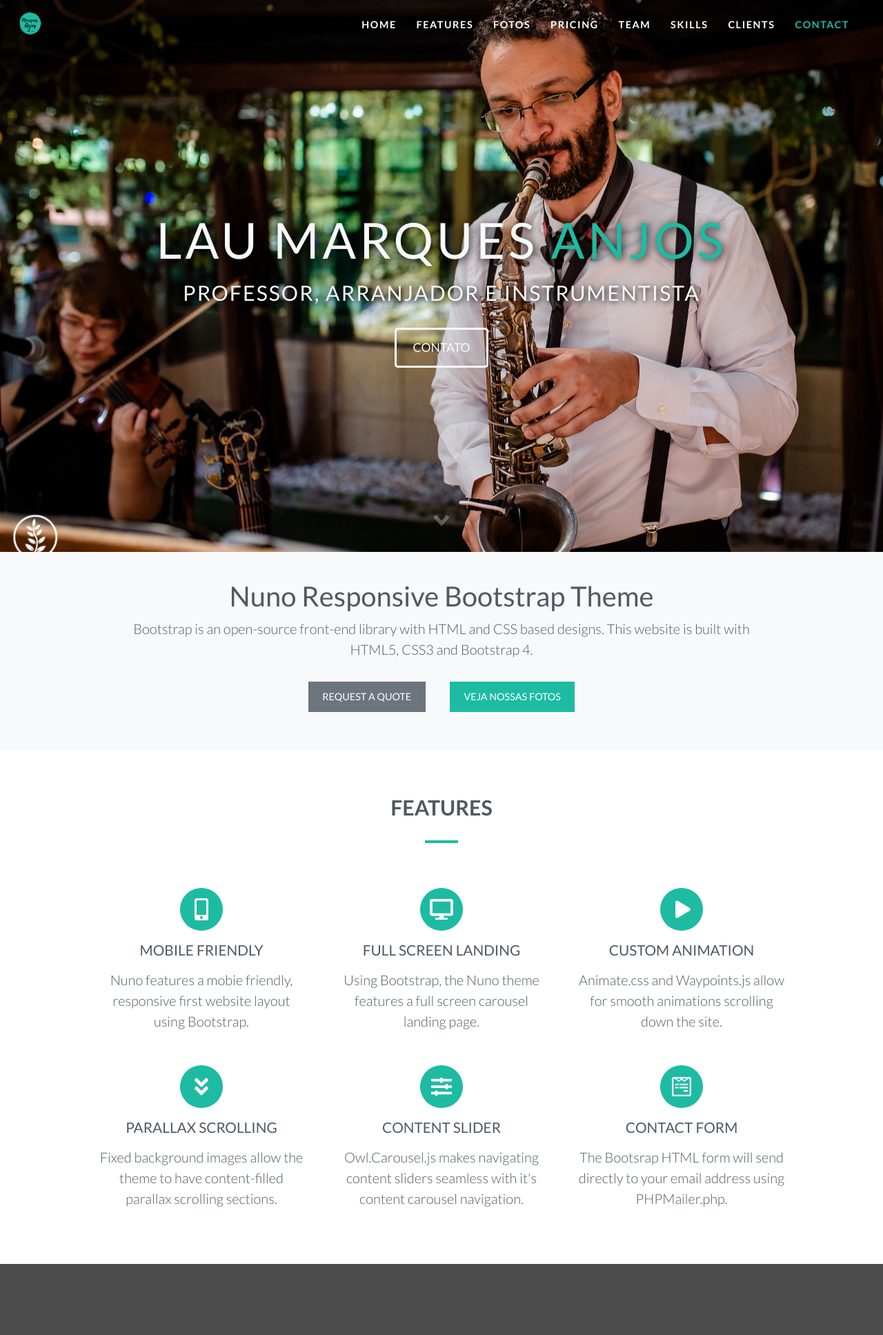
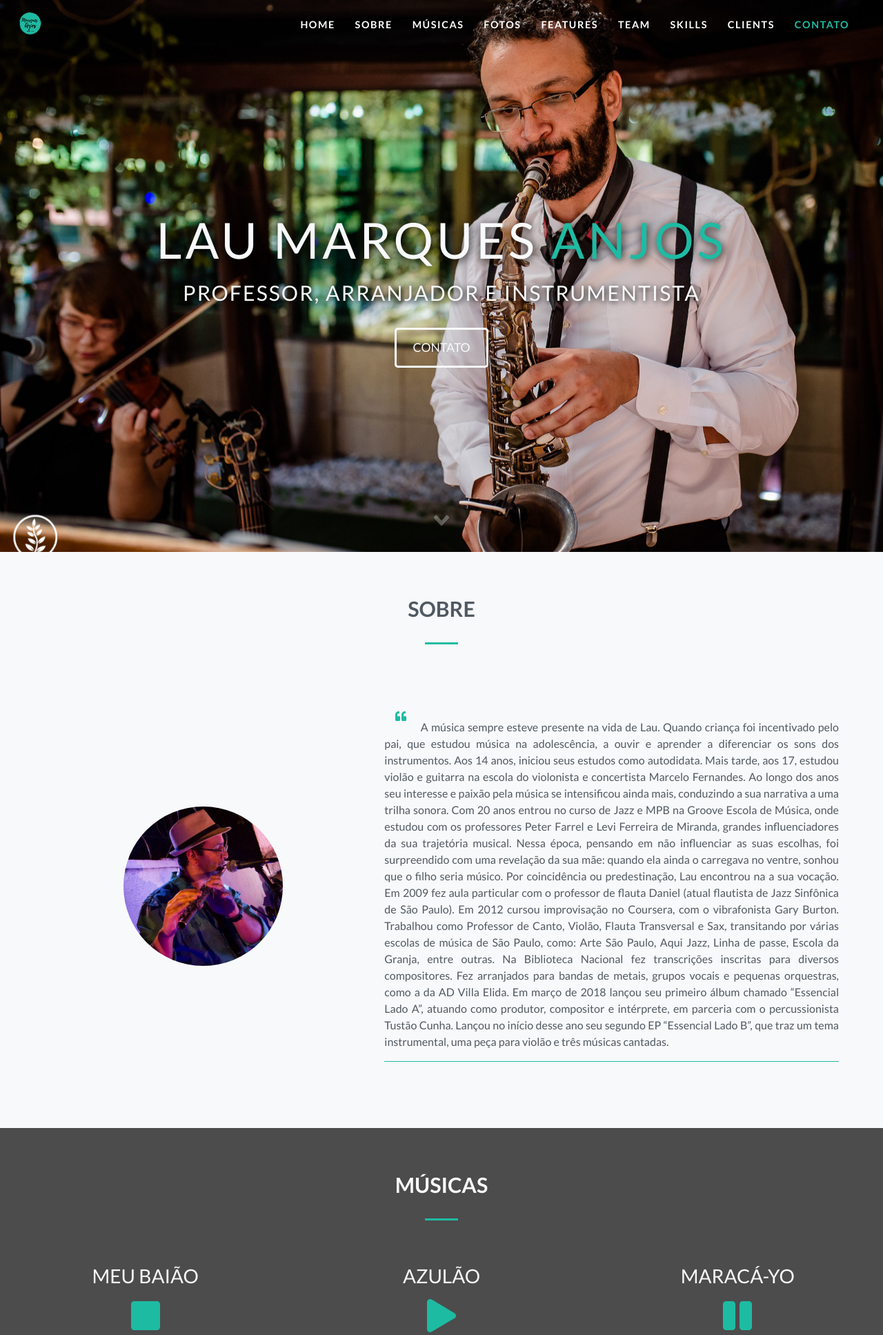
Before and after one commit to brunosilveiradosanjos/lau-bootstrap, a PHP site: page / in a window 1280 px wide. Shown: the top 1935 px of the page at 69% size. Run offline with PHP 8.4, Linux system fonts and the light colour scheme; some libraries are stand-ins or nearby versions.

Commit message:
checkpoint

```diff
--- a/css/style.css
+++ b/css/style.css
@@ -158,6 +158,61 @@ a.btn,
    opacity: 0.8;
 }
 
+/*============= SOBRE SECTION =============*/
+
+.sobre img {
+   border-radius: 50%;
+   transition: transform 0.3s ease;
+   max-width: 50%;
+   margin: 0 auto;
+   display: block;
+}
+.sobre img:hover {
+   transform: scale(0.9);
+}
+blockquote .svg-inline--fa {
+   margin: 1rem;
+   color: #1ebba3;
+}
+.sobre-hr {
+   border-top: 0.1rem solid #22bba3;
+}
+hr {
+   opacity: 1 !important;
+   background-color: none !important;
+}
+
+/*============= MUSICAS SECTION =============*/
+
+.musica a {
+   color: #1ebba3;
+   margin-bottom: 0.6rem;
+}
+.musica-dark {
+   background-color: rgba(0, 0, 0, 0.7);
+   padding: 3rem 0.5rem;
+   z-index: 1000;
+}
+.musica-fixed-dark {
+   background-image: url("../img/fixed/lau-sax.jpg");
+   position: fixed;
+   height: 100%;
+   width: 100%;
+   background-size: cover;
+   background-position: center center;
+   -webkit-transform: translateZ(0);
+   transform: translateZ(0);
+   will-change: transform;
+   z-index: -1;
+   top: 0;
+   left: 0;
+   display: table;
+}
+
+.lead {
+   font-size: 1.1rem;
+}
+
 /*============= FEATURES SECTION =============*/
 
 .btn-sm {
@@ -251,7 +306,7 @@ h3.heading {
 
 /*============= PRICING SECTION =============*/
 
-.pricing-column {
+/* .pricing-column {
    background-color: white;
    height: 100%;
    padding: 1.6rem;
@@ -281,7 +336,7 @@ h3.heading {
    right: -2.8rem;
    top: 1.5rem;
    box-shadow: 0 0 0.2rem rgba(0, 0, 0, 0.25);
-}
+} */
 
 /*============= TEAM SECTION FIXED BG IMG LIGHT =============*/
 
@@ -329,7 +384,7 @@ ul.social {
    list-style: none;
    padding: 0;
    margin: 0;
-   font-size: 1.5rem;
+   font-size: 1.7rem;
 }
 ul.social li {
    display: inline;
--- a/index.html
+++ b/index.html
@@ -48,14 +48,20 @@
 							<a href="#home" class="nav-link">Home</a>
 						</li>
 						<li class="nav-item">
-							<a href="#features" class="nav-link">Features</a>
+							<a href="#sobre" class="nav-link">Sobre</a>
+						</li>
+						<li class="nav-item">
+							<a href="#musicas" class="nav-link">Músicas</a>
 						</li>
 						<li class="nav-item">
 							<a href="#fotos" class="nav-link">Fotos</a>
 						</li>
 						<li class="nav-item">
+							<a href="#features" class="nav-link">Features</a>
+						</li>
+						<!-- <li class="nav-item">
 							<a href="#pricing" class="nav-link">Pricing</a>
-						</li>
+						</li> -->
 						<li class="nav-item">
 							<a href="#team" class="nav-link">Team</a>
 						</li>
@@ -66,7 +72,7 @@
 							<a href="#clients" class="nav-link">Clients</a>
 						</li>
 						<li class="nav-item">
-							<a href="#contact" class="nav-link">Contact</a>
+							<a href="#contato" class="nav-link">Contato</a>
 						</li>
 					</ul>
 				</div>
@@ -90,7 +96,7 @@
 				data-delay=".6s">Lau Marques <span class="text-nuno">Anjos</span></h1>
 			<h3 class="os-animation" data-animation="animate__animated animate__fadeInUp" data-delay=".8s">Professor,
 				arranjador e instrumentista</h3>
-			<a href="#contact" class="btn btn-outline-light btn-lg os-animation"
+			<a href="#contato" class="btn btn-outline-light btn-lg os-animation"
 				data-animation="animate__animated animate__fadeInUp" data-delay="1s">Contato</a>
 
 		</div>
@@ -107,6 +113,277 @@
 	</div>
 	<!-- End Home Section -->
 
+	<!-- Start Sobre Section -->
+	<div id="sobre" class="offset">
+
+		<div class="row py-5 bg-light">
+
+			<div class="col-12 os-animation" data-animation="animate__animated animate__fadeInUp">
+				<h3 class="heading">Sobre</h3>
+				<div class="heading-underline"></div>
+			</div>
+
+			<div class="col-12 px-xl-5 os-animation" data-animation="animate__animated animate__fadeInUp">
+				<div class="row sobre px-3 px-md-4">
+					<div class="col-lg-5 my-auto">
+						<img src="img/clients/client4.jpg" alt="">
+					</div>
+					<div class="col-lg-7">
+						<blockquote class="text-justify">
+							<i class="fas fa-quote-left"></i>
+							A música sempre esteve presente na vida de Lau. Quando criança foi incentivado pelo pai, que
+							estudou música na adolescência, a ouvir e aprender a diferenciar os sons dos instrumentos.
+							Aos 14 anos, iniciou seus estudos como autodidata. Mais tarde, aos 17, estudou violão e
+							guitarra na escola do violonista e concertista Marcelo Fernandes. Ao longo dos anos seu
+							interesse e paixão pela música se intensificou ainda mais, conduzindo a sua narrativa a uma
+							trilha sonora. Com 20 anos entrou no curso de Jazz e MPB na Groove Escola de Música, onde
+							estudou com os professores Peter Farrel e Levi Ferreira de Miranda, grandes influenciadores
+							da sua trajetória musical. Nessa época, pensando em não influenciar as suas escolhas, foi
+							surpreendido com uma revelação da sua mãe: quando ela ainda o carregava no ventre, sonhou
+							que o filho seria músico. Por coincidência ou predestinação, Lau encontrou na a sua vocação.
+							Em 2009 fez aula particular com o professor de flauta Daniel (atual flautista de Jazz
+							Sinfônica de São Paulo). Em 2012 cursou improvisação no Coursera, com o vibrafonista Gary
+							Burton. Trabalhou como Professor de Canto, Violão, Flauta Transversal e Sax, transitando por
+							várias escolas de música de São Paulo, como: Arte São Paulo, Aqui Jazz, Linha de passe,
+							Escola da Granja, entre outras. Na Biblioteca Nacional fez transcrições inscritas para
+							diversos compositores. Fez arranjados para bandas de metais, grupos vocais e pequenas
+							orquestras, como a da AD Villa Elida. Em março de 2018 lançou seu primeiro álbum chamado
+							“Essencial Lado A”, atuando como produtor, compositor e intérprete, em parceria com o
+							percussionista Tustão Cunha. Lançou no início desse ano seu segundo EP “Essencial Lado B”,
+							que traz um tema instrumental, uma peça para violão e três músicas cantadas.
+							<hr class="sobre-hr">
+							<!-- <cite>&#8212; Anjos, Lau Marques</cite> -->
+						</blockquote>
+					</div>
+				</div>
+			</div> <!-- End Column -->
+
+		</div> <!-- End Row -->
+
+	</div>
+	<!-- End of Sobre Section -->
+
+	<!-- Start Musicas Section -->
+	<div id="musicas" class="offset">
+		<!-- Start Fixed BG IMG Dark -->
+		<div class="fixed">
+
+			<div class="row musica-dark text-light text-center">
+
+				<div class="col-12 os-animation" data-animation="animate__animated animate__fadeInUp">
+					<h3 class="heading">Músicas</h3>
+					<div class="heading-underline"></div>
+				</div>
+
+				<div class="col-md-4 os-animation" data-animation="animate__animated animate__fadeInLeft">
+					<h3>MEU BAIÃO</h3>
+					<div class="musica py-2">
+						<a href="https://open.spotify.com/track/48lDbkBnI64vcvaD7GRQiZ?si=oDHV95YlR2OzQCuQAi_kdA"
+							target="_blank" class="fa-layers fa-3x">
+							<i class="fa fa-stop"></i>
+						</a>
+					</div>
+					<p class="lead text-justify">Tem como base o Baião, ritmo nordestino difundido principalmente pelo
+						pernambucano
+						Luiz Gonzaga. Esta música apresenta uma variação em ritmo de choro e leva esse nome devido a
+						influência de Lau pela música nordestina e pelo choro paulistano de grandes nomes, tais como:
+						Adoniran Barbosa e Demônios da garoa.</p>
+				</div>
+
+				<div class="col-md-4 os-animation" data-animation="animate__animated animate__fadeInUp">
+					<h3>AZULÃO</h3>
+					<div class="musica py-2">
+						<a href="https://open.spotify.com/track/6TB1ZyyYKGqKnqy5NLROXa?si=3W59YDVzRaKPnnbbiW_aGg"
+							target="_blank" class="fa-layers fa-3x">
+							<i class="fa fa-play"></i>
+						</a>
+					</div>
+					<p class="lead text-justify">Tema composto pelo seu amigo Tustão Cunha. Inicialmente seria no ritmo
+						de Capoeira,
+						mas ao tocá-lo Lau sentiu o ritmo parecido com o da "Banda de pífano de Caruaru", que trabalha
+						somente com percussão e pífanos, de sonoridade muito peculiar. Então, Lau montou o arranjo para
+						duas flautas e a gravou com um pífano original de Caruaru, presente dado a ele pela sua irmã
+						Lilian.</p>
+				</div>
+
+				<div class="col-md-4 os-animation" data-animation="animate__animated animate__fadeInRight">
+					<h3>MARACÁ-YO</h3>
+					<div class="musica py-2">
+						<a href="https://open.spotify.com/track/49hGREqWJczh80xIrXcP2H?si=NzRoM9czQlOYfkqigw9KiA"
+							target="_blank" class="fa-layers fa-3x">
+							<i class="fa fa-pause"></i>
+						</a>
+					</div>
+					<p class="lead text-justify">O início desta música tem um ritmo parecido com o Maracatu. Surgindo
+						daí a ideia de
+						brincar com o nome dela: Maraca-eu e Maraca-tu. Como a segunda parte da música possui uma levada
+						latina foi batizada como Maracá-yo, que em espanhol significa "eu".</p>
+				</div>
+
+			</div> <!-- End Row Dark -->
+
+			<div class="fixed-wrap">
+				<div class="musica-fixed-dark"></div>
+			</div>
+		</div>
+		<!-- End Fixed BG IMG Dark -->
+	</div>
+	<!-- End of Musicas Section -->
+
+	<!-- Start Fotos Section -->
+	<div id="fotos" class="offset">
+
+		<div class="container-fluid px-0">
+			<div class="row justify-content-center py-5 bg-light">
+
+				<div class="col-12 mt-5 os-animation" data-animation="animate__animated animate__fadeInUp">
+					<h3 class="heading">Fotos</h3>
+					<div class="heading-underline"></div>
+				</div>
+
+				<div class="col-sm-6 col-md-3 p-0 os-animation"
+					data-animation="animate__animated animate__bounceInLeft">
+					<div class="portfolio-item overflow-hidden">
+						<a href="img/foto/1.jpg" data-lightbox="example-set" data-title="My Foto Image Description">
+							<img src="img/foto/1.jpg" alt="" class="example-image w-100">
+						</a>
+					</div>
+				</div>
+
+				<div class="col-sm-6 col-md-3 p-0 os-animation"
+					data-animation="animate__animated animate__bounceInLeft">
+					<div class="portfolio-item overflow-hidden">
+						<a href="img/foto/2.jpg" data-lightbox="example-set" data-title="My Foto Image Description">
+							<img src="img/foto/2.jpg" alt="" class="example-image w-100">
+						</a>
+					</div>
+				</div>
+
+				<div class="col-sm-6 col-md-3 p-0 os-animation"
+					data-animation="animate__animated animate__bounceInRight">
+					<div class="portfolio-item overflow-hidden">
+						<a href="img/foto/3.jpg" data-lightbox="example-set" data-title="My Foto Image Description">
+							<img src="img/foto/3.jpg" alt="" class="example-image w-100">
+						</a>
+					</div>
+				</div>
+
+				<div class="col-sm-6 col-md-3 p-0 os-animation"
+					data-animation="animate__animated animate__bounceInRight" data-delay=".2s">
+					<div class="portfolio-item overflow-hidden">
+						<a href="img/foto/4.jpg" data-lightbox="example-set" data-title="My Foto Image Description">
+							<img src="img/foto/4.jpg" alt="" class="example-image w-100">
+						</a>
+					</div>
+				</div>
+
+				<div class="col-sm-6 col-md-3 p-0 os-animation" data-animation="animate__animated animate__bounceInLeft"
+					data-delay=".2s">
+					<div class="portfolio-item overflow-hidden">
+						<a href="img/foto/5.jpg" data-lightbox="example-set" data-title="My Foto Image Description">
+							<img src="img/foto/5.jpg" alt="" class="example-image w-100">
+						</a>
+					</div>
+				</div>
+
+				<div class="col-sm-6 col-md-3 p-0 os-animation"
+					data-animation="animate__animated animate__bounceInLeft">
+					<div class="portfolio-item overflow-hidden">
+						<a href="img/foto/6.jpg" data-lightbox="example-set" data-title="My Foto Image Description">
+							<img src="img/foto/6.jpg" alt="" class="example-image w-100">
+						</a>
+					</div>
+				</div>
+
+				<div class="col-sm-6 col-md-3 p-0 os-animation"
+					data-animation="animate__animated animate__bounceInRight">
+					<div class="portfolio-item overflow-hidden">
+						<a href="img/foto/7.jpg" data-lightbox="example-set" data-title="My Foto Image Description">
+							<img src="img/foto/7.jpg" alt="" class="example-image w-100">
+						</a>
+					</div>
+				</div>
+
+				<div class="col-sm-6 col-md-3 p-0 os-animation"
+					data-animation="animate__animated animate__bounceInRight" data-delay=".2s">
+					<div class="portfolio-item overflow-hidden">
+						<a href="img/foto/8.jpg" data-lightbox="example-set" data-title="My Foto Image Description">
+							<img src="img/foto/8.jpg" alt="" class="example-image w-100">
+						</a>
+					</div>
+				</div>
+
+				<div class="col-10 col-lg-9 col-xl-8 text-center pt-5 os-animation"
+					data-animation="animate__animated animate__fadeInUp">
+					<p class="lead">Para conhecer melhor o meu trabalho entre em contato!</p>
+					<a href="#contato" class="btn btn-secondary btn-sm">contato</a>
+				</div>
+
+			</div> <!-- End Row -->
+		</div> <!-- End Container -->
+
+	</div>
+	<!-- End of Portfolio Section -->
+
+
+	<!-- Start Pricing Section -->
+	<!-- <div id="pricing" class="offset"> -->
+
+	<!-- <div class="jumbotron mb-0"> -->
+	<!-- <div class="container py-2"> -->
+
+	<!-- <div class="os-animation" data-animation="animate__animated animate__fadeInUp">
+					<h3 class="heading">Pricing</h3>
+					<div class="heading-underline"></div>
+				</div> -->
+
+	<!-- <div class="row justify-content-center text-center px-lg-4 px-xl-5"> -->
+
+	<!-- <div class="col-md-6 col-lg-4 os-animation" data-animation="animate__animated animate__fadeInLeft">
+						<div class="pricing-column">
+							<h3 class="border-bottom py-2 mx-3">BASIC</h3>
+							<p class="lead py-2">The Basic Plan, the best plan to get you started off.</p>
+							<h4 class="pb-2">Domain Names: 1</h4>
+							<h4 class="pb-2">Email Addresses: 1</h4>
+							<h4>Hard Drive: 50GB</h4>
+							<h1 class="py-3">$49</h1>
+							<a href="#contato" class="btn btn-secondary btn-sm">Buy Now</a>
+						</div>
+					</div> -->
+
+	<!-- <div class="col-md-6 col-lg-4 os-animation" data-animation="animate__animated animate__fadeInUp">
+						<div class="pricing-column">
+							<div class="ribbon">Best Value</div>
+							<h3 class="border-bottom py-2 mx-3 text-nuno font-weight-bold">PRO</h3>
+							<p class="lead py-2">The Pro Plan, the best overall value you can get.</p>
+							<h4 class="pb-2">Domain Names: 5</h4>
+							<h4 class="pb-2">Email Addresses: 3</h4>
+							<h4>Hard Drive: 100GB</h4>
+							<h1 class="py-3">$99</h1>
+							<a href="#contato" class="btn btn-nuno btn-sm">Buy Now</a>
+						</div>
+					</div> -->
+
+	<!-- <div class="col-md-6 col-lg-4 os-animation" data-animation="animate__animated animate__fadeInRight">
+						<div class="pricing-column">
+							<h3 class="border-bottom py-2 mx-3">PREMIUM</h3>
+							<p class="lead py-2">Go Premium if you need a little extra space.</p>
+							<h4 class="pb-2">Domain Names: 10</h4>
+							<h4 class="pb-2">Email Addresses: 5</h4>
+							<h4>Hard Drive: 150GB</h4>
+							<h1 class="py-3">$149</h1>
+							<a href="#contato" class="btn btn-secondary btn-sm">Buy Now</a>
+						</div>
+					</div> -->
+
+	<!-- </div> End Row -->
+
+	<!-- </div> End Container -->
+	<!-- </div> End Jumbotron -->
+
+	<!-- </div> -->
+	<!-- End of Pricing Section -->
+
 
 	<!-- Start Features Section -->
 	<div id="features" class="offset">
@@ -117,7 +394,7 @@
 				<h1>Nuno Responsive Bootstrap Theme</h1>
 				<p class="lead">Bootstrap is an open-source front-end library with HTML and CSS based designs. This
 					website is built with HTML5, CSS3 and Bootstrap 4.</p>
-				<a href="#contact" class="btn btn-secondary btn-sm">Request A Quote</a>
+				<a href="#contato" class="btn btn-secondary btn-sm">Request A Quote</a>
 				<a href="#fotos" class="btn btn-nuno btn-sm">Veja nossas Fotos</a>
 			</div>
 		</div>
@@ -262,162 +539,6 @@
 
 	</div>
 	<!-- End of Features Section -->
-
-
-	<!-- Start Fotos Section -->
-	<div id="fotos" class="offset">
-
-		<div class="container-fluid px-0">
-			<div class="row justify-content-center py-5 bg-light">
-
-				<div class="col-12 mt-5 os-animation" data-animation="animate__animated animate__fadeInUp">
-					<h3 class="heading">Fotos</h3>
-					<div class="heading-underline"></div>
-				</div>
-
-				<div class="col-sm-6 col-md-3 p-0 os-animation"
-					data-animation="animate__animated animate__bounceInLeft">
-					<div class="portfolio-item overflow-hidden">
-						<a href="img/foto/1.jpg" data-lightbox="example-set" data-title="My Foto Image Description">
-							<img src="img/foto/1.jpg" alt="" class="example-image w-100">
-						</a>
-					</div>
-				</div>
-
-				<div class="col-sm-6 col-md-3 p-0 os-animation"
-					data-animation="animate__animated animate__bounceInLeft">
-					<div class="portfolio-item overflow-hidden">
-						<a href="img/foto/2.jpg" data-lightbox="example-set" data-title="My Foto Image Description">
-							<img src="img/foto/2.jpg" alt="" class="example-image w-100">
-						</a>
-					</div>
-				</div>
-
-				<div class="col-sm-6 col-md-3 p-0 os-animation"
-					data-animation="animate__animated animate__bounceInRight">
-					<div class="portfolio-item overflow-hidden">
-						<a href="img/foto/3.jpg" data-lightbox="example-set" data-title="My Foto Image Description">
-							<img src="img/foto/3.jpg" alt="" class="example-image w-100">
-						</a>
-					</div>
-				</div>
-
-				<div class="col-sm-6 col-md-3 p-0 os-animation"
-					data-animation="animate__animated animate__bounceInRight" data-delay=".2s">
-					<div class="portfolio-item overflow-hidden">
-						<a href="img/foto/4.jpg" data-lightbox="example-set" data-title="My Foto Image Description">
-							<img src="img/foto/4.jpg" alt="" class="example-image w-100">
-						</a>
-					</div>
-				</div>
-
-				<div class="col-sm-6 col-md-3 p-0 os-animation" data-animation="animate__animated animate__bounceInLeft"
-					data-delay=".2s">
-					<div class="portfolio-item overflow-hidden">
-						<a href="img/foto/5.jpg" data-lightbox="example-set" data-title="My Foto Image Description">
-							<img src="img/foto/5.jpg" alt="" class="example-image w-100">
-						</a>
-					</div>
-				</div>
-
-				<div class="col-sm-6 col-md-3 p-0 os-animation"
-					data-animation="animate__animated animate__bounceInLeft">
-					<div class="portfolio-item overflow-hidden">
-						<a href="img/foto/6.jpg" data-lightbox="example-set" data-title="My Foto Image Description">
-							<img src="img/foto/6.jpg" alt="" class="example-image w-100">
-						</a>
-					</div>
-				</div>
-
-				<div class="col-sm-6 col-md-3 p-0 os-animation"
-					data-animation="animate__animated animate__bounceInRight">
-					<div class="portfolio-item overflow-hidden">
-						<a href="img/foto/7.jpg" data-lightbox="example-set" data-title="My Foto Image Description">
-							<img src="img/foto/7.jpg" alt="" class="example-image w-100">
-						</a>
-					</div>
-				</div>
-
-				<div class="col-sm-6 col-md-3 p-0 os-animation"
-					data-animation="animate__animated animate__bounceInRight" data-delay=".2s">
-					<div class="portfolio-item overflow-hidden">
-						<a href="img/foto/8.jpg" data-lightbox="example-set" data-title="My Foto Image Description">
-							<img src="img/foto/8.jpg" alt="" class="example-image w-100">
-						</a>
-					</div>
-				</div>
-
-				<div class="col-10 col-lg-9 col-xl-8 text-center pt-5 os-animation"
-					data-animation="animate__animated animate__fadeInUp">
-					<p class="lead">Get in contact with us to see more of our great portfolio design work in addition to
-						web development projects such as websites, apps and more!</p>
-					<a href="#contact" class="btn btn-secondary btn-sm">Get In Touch</a>
-				</div>
-
-			</div> <!-- End Row -->
-		</div> <!-- End Container -->
-
-	</div>
-	<!-- End of Portfolio Section -->
-
-
-	<!-- Start Pricing Section -->
-	<div id="pricing" class="offset">
-
-		<div class="jumbotron mb-0">
-			<div class="container py-2">
-
-				<div class="os-animation" data-animation="animate__animated animate__fadeInUp">
-					<h3 class="heading">Pricing</h3>
-					<div class="heading-underline"></div>
-				</div>
-
-				<div class="row justify-content-center text-center px-lg-4 px-xl-5">
-
-					<div class="col-md-6 col-lg-4 os-animation" data-animation="animate__animated animate__fadeInLeft">
-						<div class="pricing-column">
-							<h3 class="border-bottom py-2 mx-3">BASIC</h3>
-							<p class="lead py-2">The Basic Plan, the best plan to get you started off.</p>
-							<h4 class="pb-2">Domain Names: 1</h4>
-							<h4 class="pb-2">Email Addresses: 1</h4>
-							<h4>Hard Drive: 50GB</h4>
-							<h1 class="py-3">$49</h1>
-							<a href="#contact" class="btn btn-secondary btn-sm">Buy Now</a>
-						</div>
-					</div>
-
-					<div class="col-md-6 col-lg-4 os-animation" data-animation="animate__animated animate__fadeInUp">
-						<div class="pricing-column">
-							<div class="ribbon">Best Value</div>
-							<h3 class="border-bottom py-2 mx-3 text-nuno font-weight-bold">PRO</h3>
-							<p class="lead py-2">The Pro Plan, the best overall value you can get.</p>
-							<h4 class="pb-2">Domain Names: 5</h4>
-							<h4 class="pb-2">Email Addresses: 3</h4>
-							<h4>Hard Drive: 100GB</h4>
-							<h1 class="py-3">$99</h1>
-							<a href="#contact" class="btn btn-nuno btn-sm">Buy Now</a>
-						</div>
-					</div>
-
-					<div class="col-md-6 col-lg-4 os-animation" data-animation="animate__animated animate__fadeInRight">
-						<div class="pricing-column">
-							<h3 class="border-bottom py-2 mx-3">PREMIUM</h3>
-							<p class="lead py-2">Go Premium if you need a little extra space.</p>
-							<h4 class="pb-2">Domain Names: 10</h4>
-							<h4 class="pb-2">Email Addresses: 5</h4>
-							<h4>Hard Drive: 150GB</h4>
-							<h1 class="py-3">$149</h1>
-							<a href="#contact" class="btn btn-secondary btn-sm">Buy Now</a>
-						</div>
-					</div>
-
-				</div> <!-- End Row -->
-
-			</div> <!-- End Container -->
-		</div> <!-- End Jumbotron-->
-
-	</div>
-	<!-- End of Pricing Section -->
 
 
 	<!-- Start Team Section -->
@@ -575,7 +696,7 @@
 
 				<div class="col-12 text-center os-animation" data-animation="animate__animated animate__fadeInUp">
 					<p class="lead">Want to learn more about our design and development skills?</p>
-					<a href="#contact" class="btn btn-nuno btn-sm">Contact Us</a>
+					<a href="#contato" class="btn btn-nuno btn-sm">Contact Us</a>
 				</div>
 
 			</div> <!-- End Container -->
@@ -656,7 +777,7 @@
 
 
 	<!-- Start Contact Section -->
-	<div id="contact" class="offset">
+	<div id="contato" class="offset">
 
 		<div class="container-fluid footer px-0">
 			<div class="row outer">
```
Also changed, not shown: img/clients/client4.jpg (added), img/fixed/lau-sax.jpg (added), img/footer/footer-mobile.jpg, img/footer/footer.jpg.
